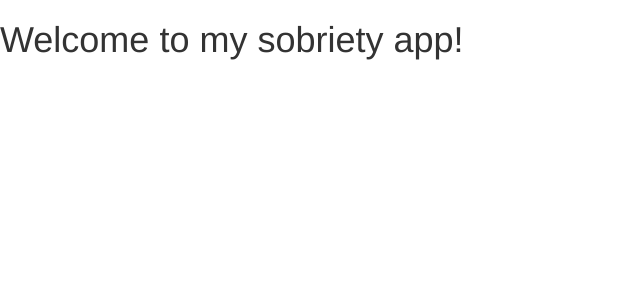
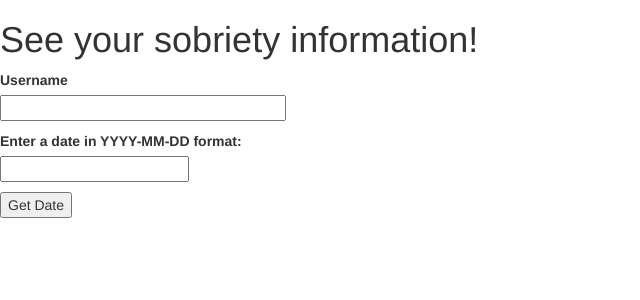
Before and after one commit to ktompky/sober-calculator, a Flask app: template app/templates/sobriety_date.html in a window 1280 px wide. Shown: the part 52-352 px from the top of the page, without its empty margins (0-640 px from the left). Run offline with Flask 2, Linux system fonts and the light colour scheme; the template is opened without the code that fills it: values that come from a table or form of the project are taken from there, others are empty; some libraries are stand-ins or nearby versions.

Commit message:
add sobriety date part

```diff
--- a/app/forms.py
+++ b/app/forms.py
@@ -2,7 +2,7 @@ from flask_wtf import FlaskForm
 from wtforms import StringField, PasswordField, IntegerField, SubmitField
 from wtforms.validators import DataRequired
 
-class LoginForm(FlaskForm):
+class DateForm(FlaskForm):
     username = StringField('Username', validators=[DataRequired()])
-    date    = IntegerField('Date', validators= [DataRequired()])
+    date    = IntegerField('Enter a date in YYYY-MM-DD format: ', validators= [DataRequired()])
     submit = SubmitField('Get Date')
--- a/app/routes.py
+++ b/app/routes.py
@@ -1,17 +1,20 @@
 from app import app
 from flask import render_template,flash, redirect
-from app.forms import LoginForm
+from app.forms import DateForm
 
 @app.route('/')
+def index():
+    return render_template('index.html', title="Welcome")
 
-@app.route('/hello')
-def hello():
-    return render_template('hello.html')
+@app.route('/sobriety_date', methods=['GET','POST'])
+def get_date():
+    form = DateForm()
+    if form.validate_on_submit():
+        flash("Username is {}, date selected is {}".format(form.username.data, form.date.data))
+        return  redirect('/answer')
+    return render_template('sobriety_date.html', title="Get Sobriety Date", form=form)
 
-@app.route('/login', methods=['GET', 'POST'])
-def login():
-    form = LoginForm()
-    if form.validate_on_submit():
-        flash("Login requested for user {}, remember_me={}".format(form.username.data, form.remember_me.data))
-        return  redirect('/index')
-    return render_template('login.html', title="Sign in", form=form)
+@app.route('/answer', methods =['GET', 'POST'])
+def show_date():
+
+    return render_template('')
--- a/app/templates/base.html
+++ b/app/templates/base.html
@@ -39,10 +39,9 @@
             </div><!-- /.navbar-collapse -->
         </div><!-- /.container-fluid -->
     </nav>
-    <h1>Welcome to my sobriety app!</h1>
 
-    <!-- <script src="http://code.jquery.com/jquery-1.10.2.min.js"></script>
-    <script src="http://netdna.bootstrapcdn.com/bootstrap/3.0.0/js/bootstrap.min.js"></script> -->
+    {% block content %}{% endblock %}
+
 </body>
 
 </html>
--- a/app/templates/sobriety_date.html
+++ b/app/templates/sobriety_date.html
@@ -2,7 +2,7 @@
 
 {% block content %}
     <h1>See your sobriety information!</h1>
-    <form action="" method="post" novalidate>
+    <form action="/hello" method="post" novalidate>
         {{ form.hidden_tag()}}
         <p>
             {{ form.username.label }}<br>
```
Also changed, not shown: app/templates/hello.html (deleted, +0 -25 lines).
